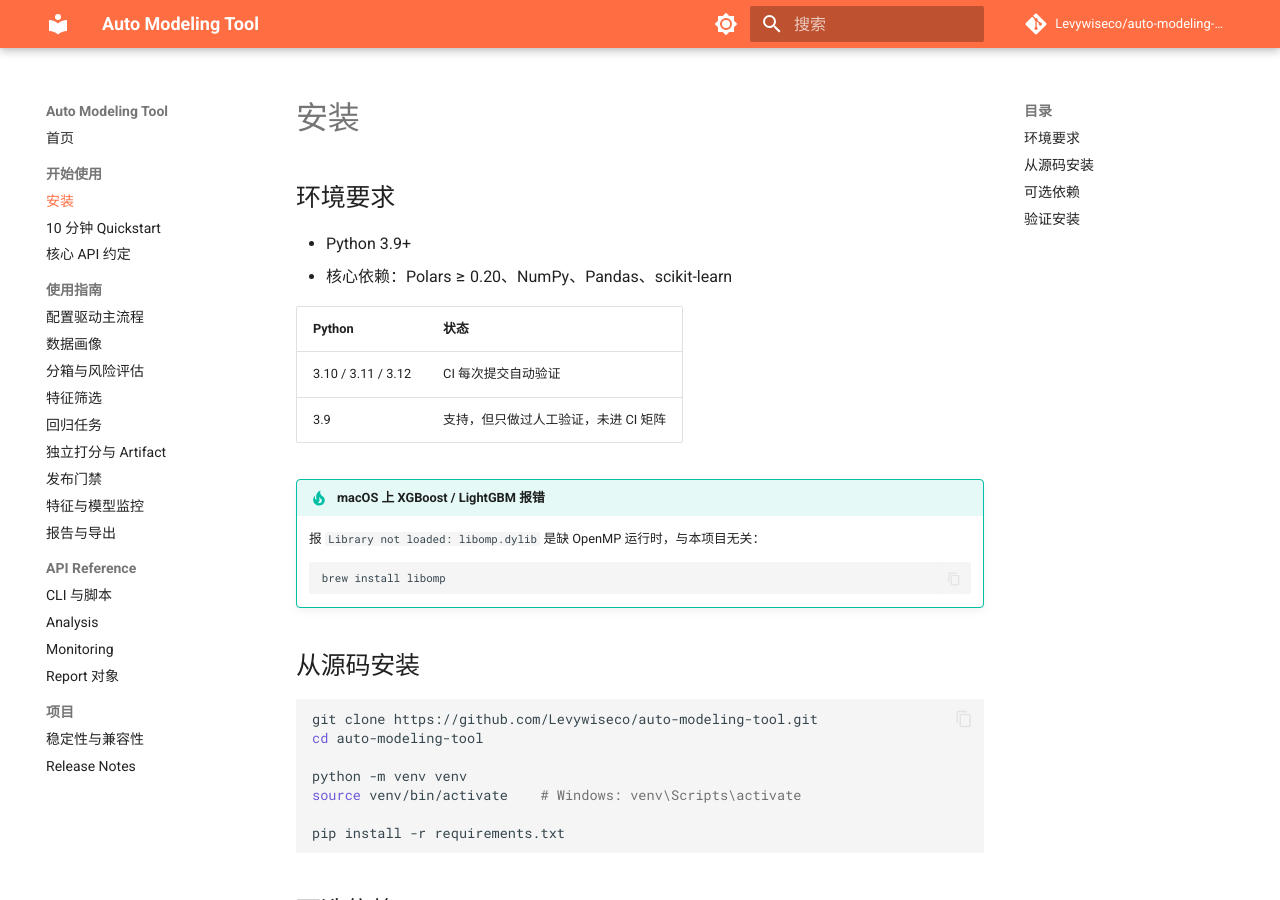
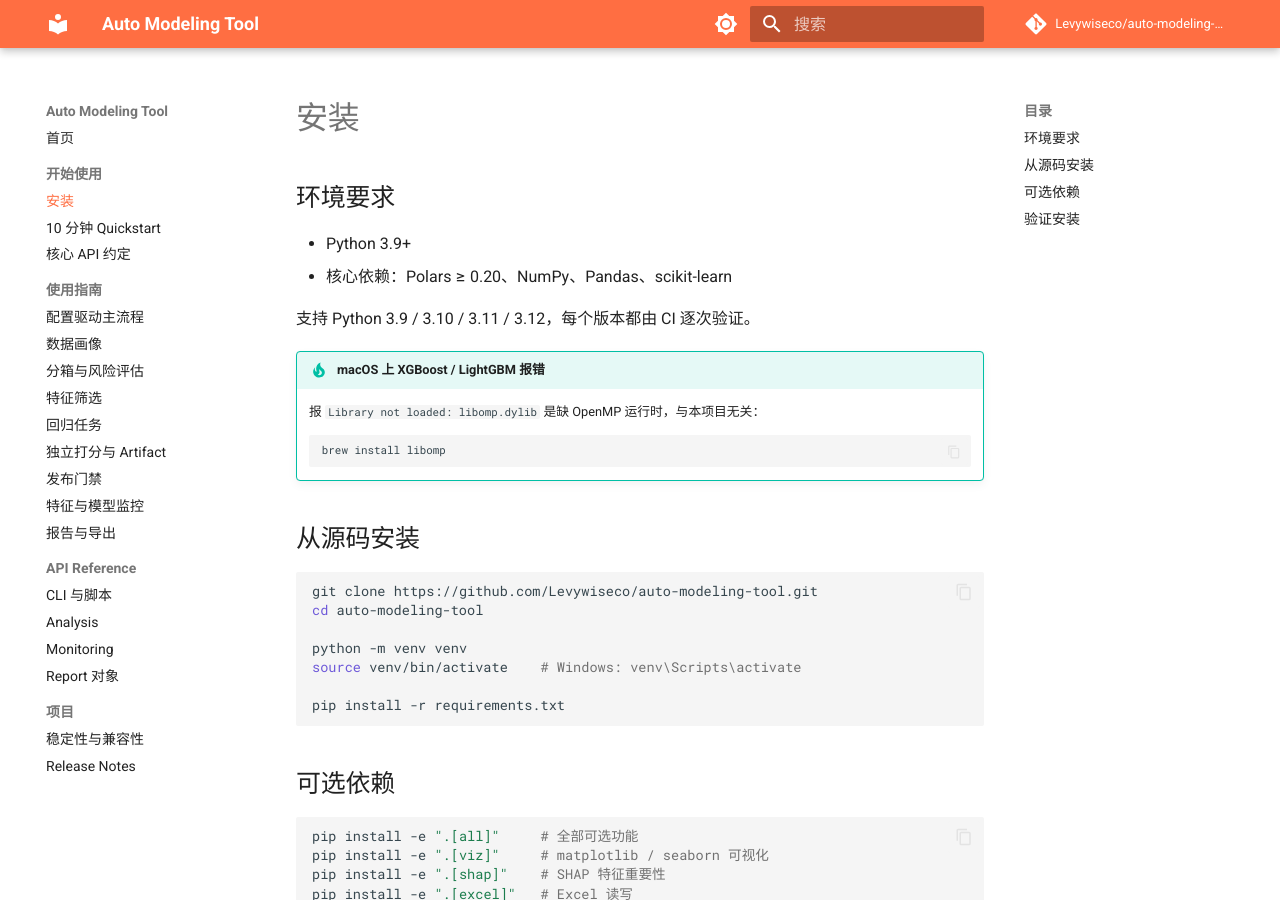
Before and after one commit to Levywiseco/auto-modeling-tool, an MkDocs documentation site: the page built from docs/getting-started/installation.md, in a window 1280 px wide and 900 px high. Built offline with MkDocs 1.6.1 and Material for MkDocs 9.7.7, drawn with Linux system fonts in a browser that asks for light colours; comment, search, counter and statistics services are not loaded.

Commit message:
docs: mark Python 3.9 as CI-verified (#5)
The CI matrix now includes 3.9, so the docs no longer need to describe it as
manually verified only.

Verified locally on 3.9.6: 103 passed, identical to 3.10 / 3.11 / 3.12.

Co-authored-by: Claude Opus 5 <noreply@anthropic.com>

```diff
--- a/docs/getting-started/installation.md
+++ b/docs/getting-started/installation.md
@@ -5,10 +5,7 @@
 - Python 3.9+
 - 核心依赖：Polars ≥ 0.20、NumPy、Pandas、scikit-learn
 
-| Python | 状态 |
-|--------|------|
-| 3.10 / 3.11 / 3.12 | CI 每次提交自动验证 |
-| 3.9 | 支持，但只做过人工验证，未进 CI 矩阵 |
+支持 Python 3.9 / 3.10 / 3.11 / 3.12，每个版本都由 CI 逐次验证。
 
 !!! tip "macOS 上 XGBoost / LightGBM 报错"
     报 `Library not loaded: libomp.dylib` 是缺 OpenMP 运行时，与本项目无关：
```
Also changed, not shown: CHANGELOG.md (+2 -3 lines), docs/project/stability.md (+1 -2 lines).
